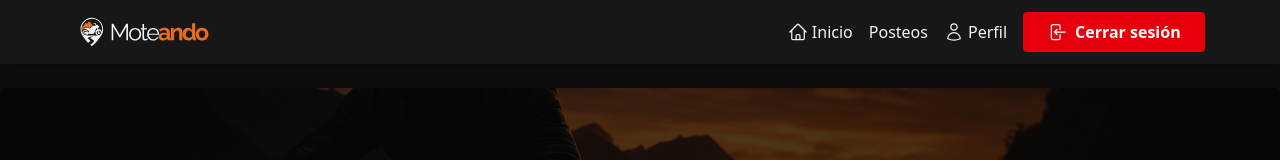
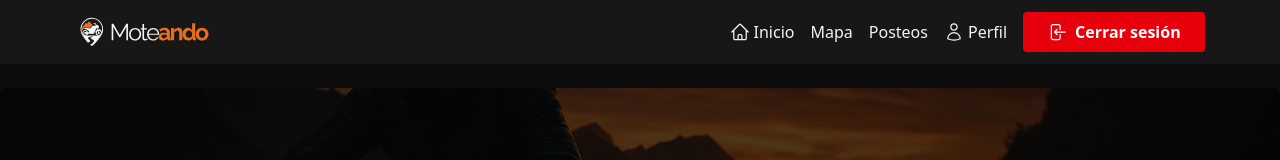
Before and after one commit to niknef/Moteando-Vue, a Vue app: page / in a window 1280 px wide. Shown: the top 160 px of the page. Built offline with nearby package versions, Linux system fonts and the light colour scheme; no server answers; sample sign-in values are in the browser's storage.

Commit message:
add route select v2

```diff
--- a/package.json
+++ b/package.json
@@ -16,6 +16,7 @@
     "@heroicons/vue": "^2.2.0",
     "@supabase/supabase-js": "^2.49.4",
     "@tailwindcss/vite": "^4.1.7",
+    "@turf/turf": "^7.2.0",
     "axios": "^1.9.0",
     "lodash.debounce": "^4.0.8",
     "maplibre-gl": "^5.5.0",
--- a/src/components/layout/AppNavbar.vue
+++ b/src/components/layout/AppNavbar.vue
@@ -83,6 +83,9 @@ export default {
         <!-- Si el usuario está logueado mostramos el botón de cerrar sesión y las vistas de usuario  -->
         <template v-else>
           <li>
+            <router-link to="/map" class="hover:text-orange-400">Mapa</router-link>
+          </li>
+          <li>
             <router-link to="/post" class="hover:text-orange-400">Posteos</router-link>
           </li>
           <li>
@@ -134,6 +137,11 @@ export default {
 
           <template v-else>
             <li>
+              <router-link to="/map" @click="closeMenu">Mapa
+
+              </router-link>
+            </li>
+            <li>
               <router-link to="/post" @click="closeMenu">Posteos</router-link>
             </li>
             <li>
```
Also changed, not shown: 1 other file (tests, documents, lock files or other folders).
